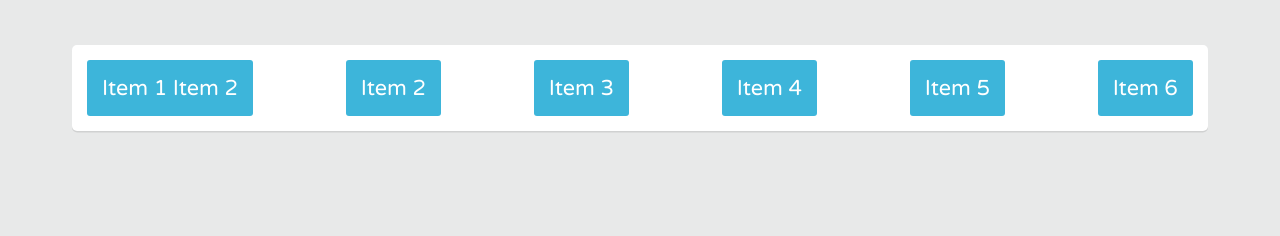
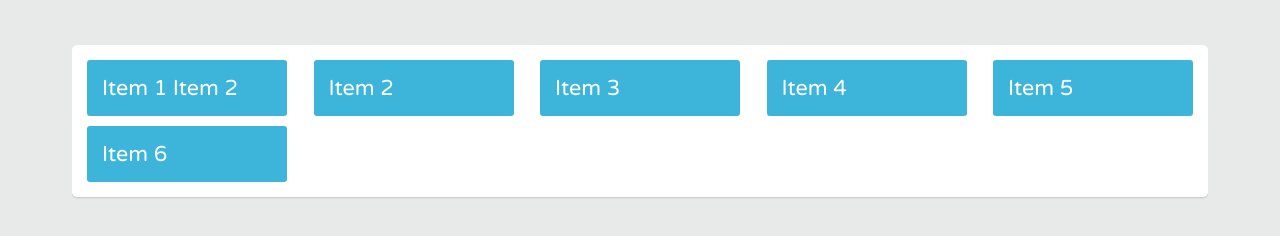
Before and after one commit to Oyunaa/flexbox, a plain HTML site: page index.html in a window 1280 px wide. Drawn offline with Linux system fonts and the light colour scheme.

Commit message:
Update item class

```diff
--- a/style.css
+++ b/style.css
@@ -7,5 +7,5 @@
 }
 
 .item {
-  /* flex-basis: 200px; */
+  flex-basis: 200px;
 }
```
